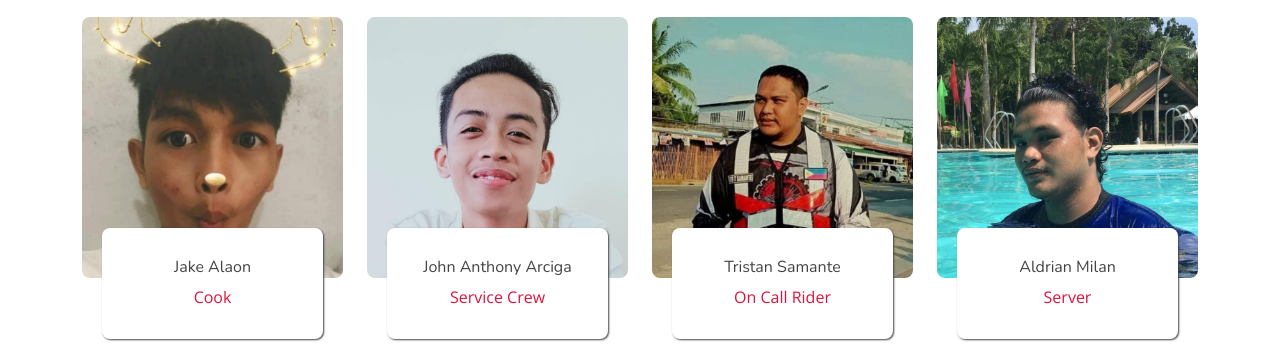
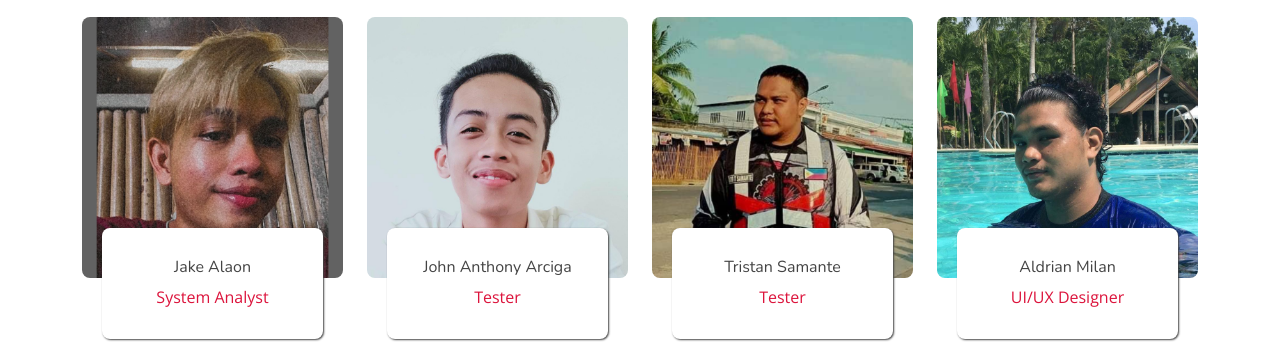
Before and after one commit to reynanibita/fastlaned2, a plain HTML site: page team.html in a window 1280 px wide. Shown: the part 1082-1439 px from the top of the page. Drawn offline with nearby package versions, Linux system fonts and the light colour scheme.

Commit message:
picture change

```diff
--- a/team.html
+++ b/team.html
@@ -231,7 +231,7 @@
           <div class="col-xl-3 col-md-2 d-flex" data-aos="zoom-in" data-aos-delay="400">
             <div class="team-team">
               <div class="team-img">
-                <img src="assets/fastlane-assets/team/contributors/alaon.png" class="img-fluid" alt="">
+                <img src="assets/fastlane-assets/team/contributors/alaon (2).png" class="img-fluid" alt="">
               </div>
               <div class="team-info">
                 <div class="social">
@@ -241,7 +241,7 @@
                   <a href=""><i class="bi bi-linkedin"></i></a>
                 </div>
                 <h6>Jake Alaon</h6>
-                <span>Cook</span>
+                <span>System Analyst</span>
               </div>
             </div>
           </div><!-- End Team team -->
@@ -259,7 +259,7 @@
                   <a href=""><i class="bi bi-linkedin"></i></a>
                 </div>
                 <h6>John Anthony Arciga</h6>
-                <span>Service Crew</span>
+                <span>Tester</span>
               </div>
             </div>
         </div>
@@ -277,7 +277,7 @@
                 <a href=""><i class="bi bi-linkedin"></i></a>
               </div>
               <h6>Tristan Samante</h6>
-              <span>On Call Rider</span>
+              <span>Tester</span>
             </div>
           </div>
       </div>
@@ -295,7 +295,7 @@
               <a href=""><i class="bi bi-linkedin"></i></a>
             </div>
             <h6>Aldrian Milan</h6>
-            <span>Server</span>
+            <span>UI/UX Designer</span>
           </div>
         </div>
     </div>
```
Also changed, not shown: testimonial.html (+1 -1 lines), assets/fastlane-assets/team/contributors/alaon (2).png (added), assets/fastlane-assets/team/contributors/alaon.png (deleted).
